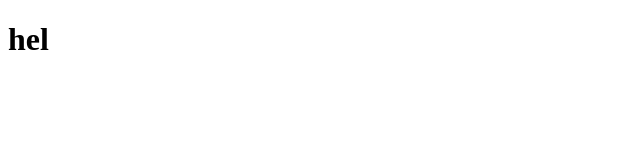
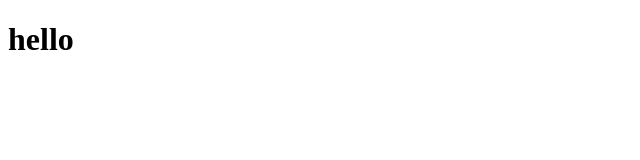
Before and after one commit to brunosduarte/goal-metter, a React (Vite) app: page / in a window 1280 px wide. Shown: the top 160 px of the page, without its empty margins (0-640 px from the left). Built offline with nearby package versions, Linux system fonts and the light colour scheme.

Commit message:
fix: issues on scaffold

```diff
--- a/package.json
+++ b/package.json
@@ -1,5 +1,5 @@
 {
-  "name": "goals-metter-web",
+  "name": "goals-meter-web",
   "private": true,
   "version": "0.1.0",
   "type": "module",
--- a/src/App.tsx
+++ b/src/App.tsx
@@ -2,7 +2,7 @@ export function App() {
 
   return (
     <h1>
-      hel
+      hello
     </h1>
   )
 }
```
